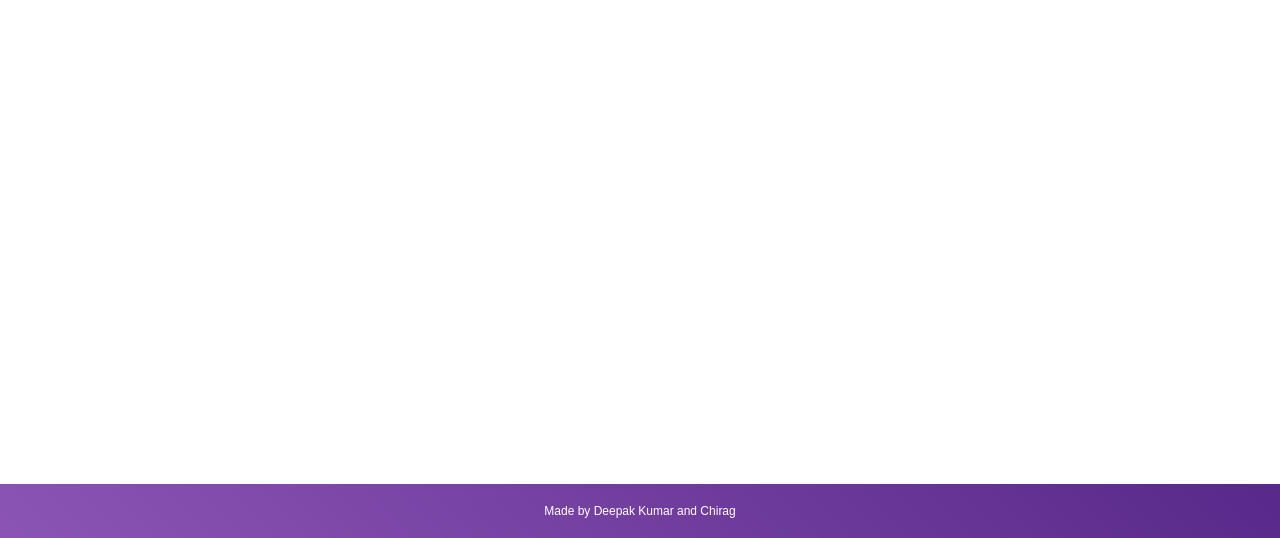
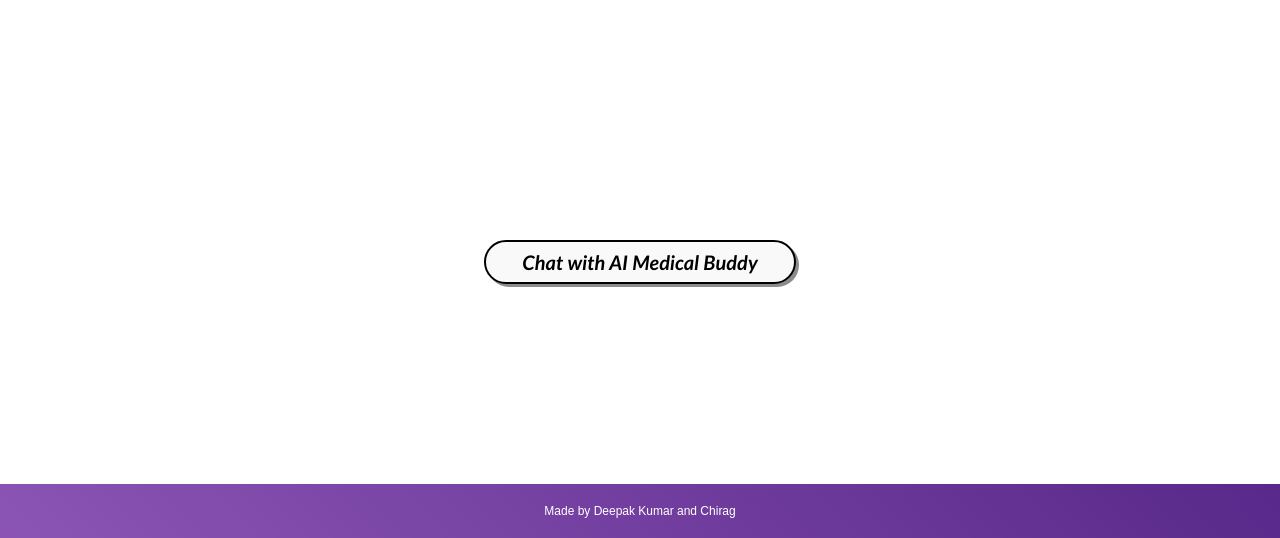
Before and after one commit to chiragbanga16/heartDiseasePrediction, a Flask app: template templates/result.html in a window 1280 px wide. Shown: the part 262-800 px from the top of the page. Run offline with Flask 3, Linux system fonts and the light colour scheme; the template is opened without the code that fills it, so the values that code supplies are empty; some libraries are stand-ins or nearby versions.

Commit message:
last saved version

```diff
--- a/app.py
+++ b/app.py
@@ -1,6 +1,7 @@
 from flask import Flask, render_template, request
 import pandas as pd
 import numpy as np
+import google.generativeai as genai
 from sklearn.naive_bayes import GaussianNB
 from sklearn.model_selection import train_test_split
 from sklearn.preprocessing import StandardScaler
@@ -54,6 +55,12 @@ def predict():
         my_prediction = selected_model.predict(data)
         return render_template('result.html', prediction=my_prediction)
 
+@app.route('/bot', methods=['GET','POST'])
+def chatbot():
+    genai.configure(api_key='AIzaSyBF6bKuEG9LhwPM7X_LaDdUipFvjw56GYc')
+    model = genai.GenerativeModel('gemini-1.5-flash')
+    response = model.generate_content()
+    print(response.text)
 
 
 if __name__ == '__main__':
--- a/static/style.css
+++ b/static/style.css
@@ -167,3 +167,20 @@ label {
 	display: flex;
 	justify-content: center;
 }
+.bot{
+	display: flex;
+	justify-content: center;
+	padding-bottom: 200px;
+}
+.mb-bot-button{
+	background: #f9f9f9;
+	border: 2px solid #000000;
+ 	border-radius: 1000px;
+ 	box-shadow: 3px 3px #8c8c8c;
+ 	margin-top: 10px;
+ 	padding: 10px 36px;
+ 	color: #000000;
+ 	display: inline-block;
+	font: italic bold 20px/1 "Calibri", sans-serif;
+ 	text-align: center;
+}
--- a/templates/result.html
+++ b/templates/result.html
@@ -33,7 +33,9 @@
 				</div>
 			{% endif %}
 		</div>
-
+		<div class="bot">
+			<button class="mb-bot-button" onclick="alert('Chat with AI Medical Buddy button clicked!');">Chat with AI Medical Buddy</button>
+		</div>
 		<!-- Footer -->
        <div class='footer'>
            <p class='footer-description'>Made by Deepak Kumar and Chirag</p>
--- /dev/null
+++ b/test.py
@@ -0,0 +1,5 @@
+import google.generativeai as genai
+genai.configure(api_key='AIzaSyBF6bKuEG9LhwPM7X_LaDdUipFvjw56GYc')
+model = genai.GenerativeModel('gemini-1.5-flash')
+response = model.generate_content("whats 1+1")
+print(response.text)
```
Also changed, not shown: 3 other files.
